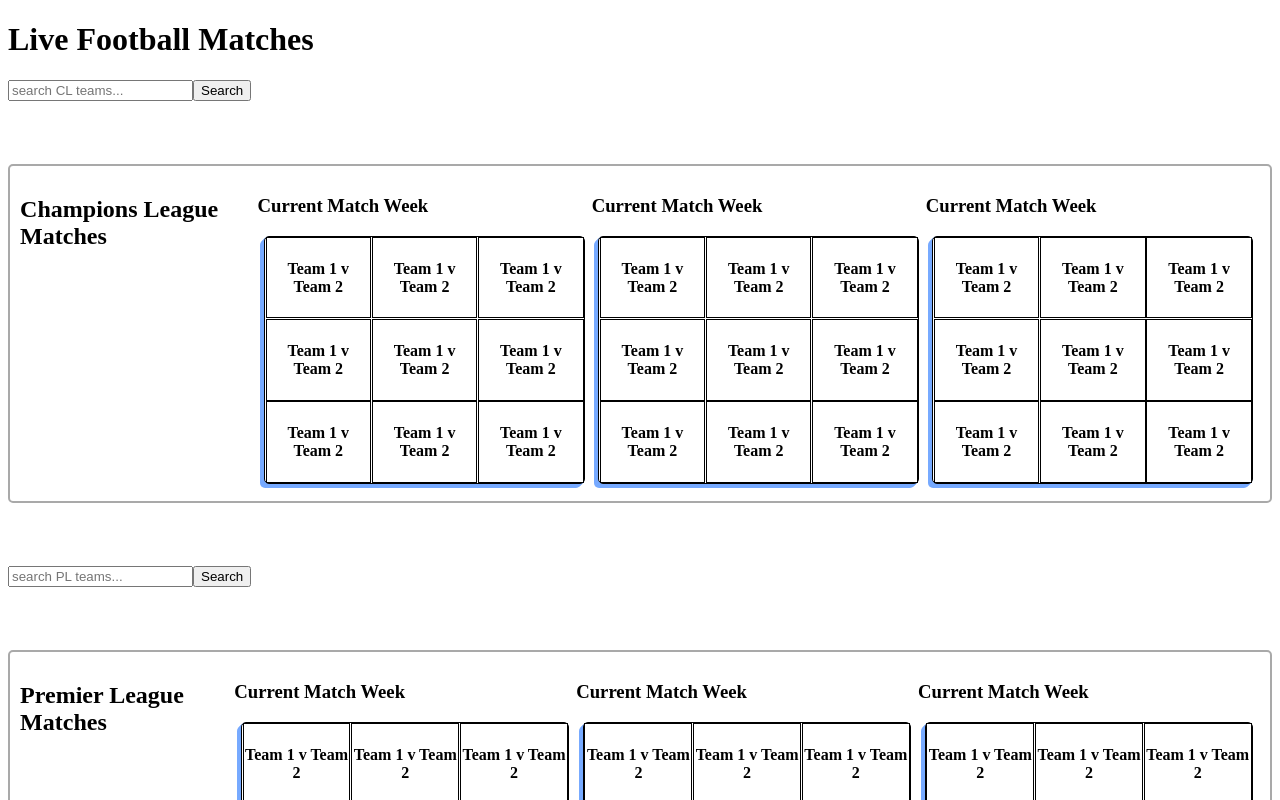
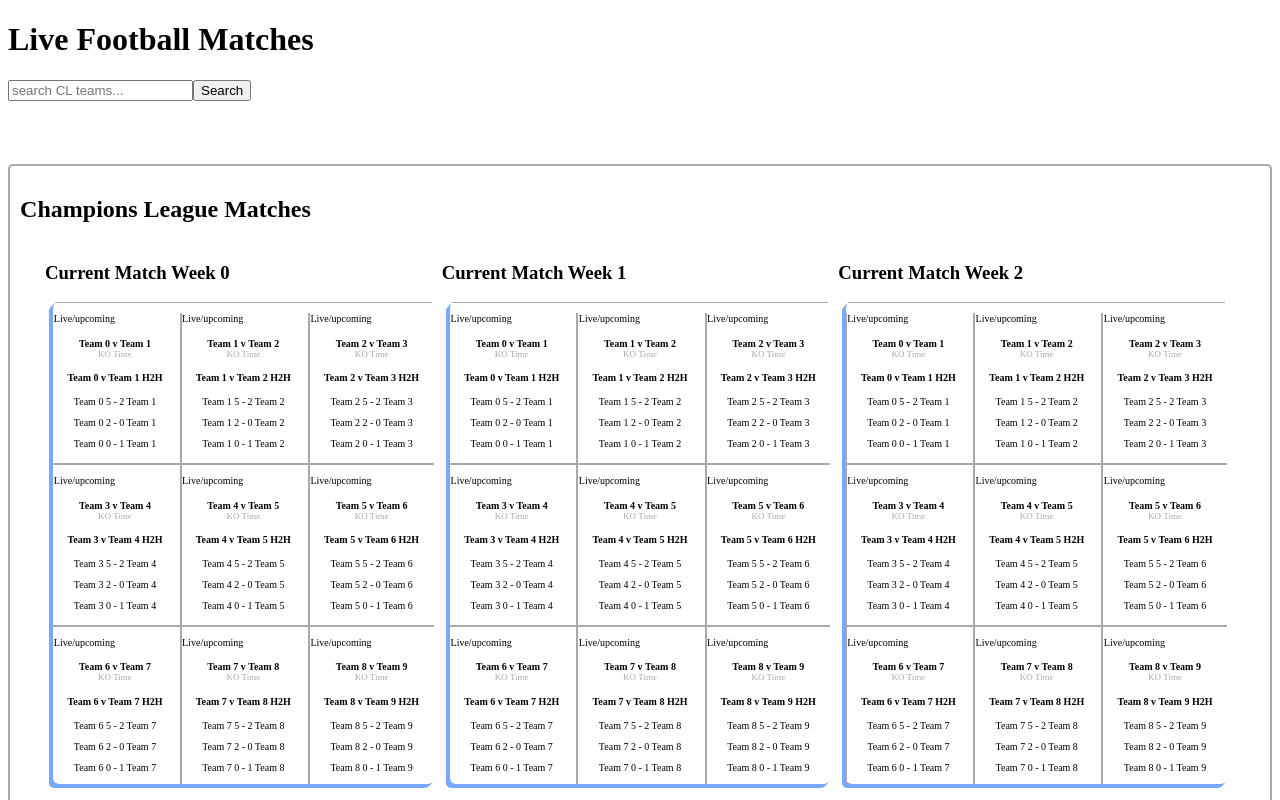
Before and after one commit to Solomon357/live-football-app, a React (Vite) app: page / in a window 1280 px wide. Shown: the top 800 px of the page. Built offline with nearby package versions, Linux system fonts and the light colour scheme.

Commit message:
more realised design of carousels with dummy data

```diff
--- a/package.json
+++ b/package.json
@@ -10,6 +10,7 @@
     "preview": "vite preview"
   },
   "dependencies": {
+    "live-football-app": "file:",
     "react": "^18.3.1",
     "react-dom": "^18.3.1"
   },
--- a/src/App.tsx
+++ b/src/App.tsx
@@ -1,10 +1,15 @@
-//import { useState } from 'react'
+import { useState, useEffect } from 'react'
 import './App.scss';
 import Carousel from './components/Carousel/Carousel';
 
+function App() {
+  const [mockChampData, setMockChampData] = useState<number[][]>([]);
+  const [mockPremData, setMockPremData] = useState<number[][]>([]);
 
-function App() {
-
+  useEffect(()=> {
+    setMockChampData([[0,1,2,3,4,5,6,7,8], [0,1,2,3,4,5,6,7,8], [0,1,2,3,4,5,6,7,8]]);
+    setMockPremData([[10,11,12,13,14,15,16,17,18], [10,11,12,13,14,15,16,17,18], [10,11,12,13,14,15,16,17,18]]);
+  }, [])
 
 
   return (
@@ -13,12 +18,12 @@
      <input type="text" placeholder='search CL teams...' />
      <button>Search</button>
 
-      <Carousel heading="Champions League"/>
+      <Carousel heading="Champions League" data={mockChampData}/>
 
       <input type="text" placeholder='search PL teams...' />
       <button>Search</button>
 
-      <Carousel heading="Premier League"/>
+      <Carousel heading="Premier League" data={mockPremData}/>
     </>
   )
 }
--- a/src/components/Carousel/Carousel.scss
+++ b/src/components/Carousel/Carousel.scss
@@ -1,8 +1,22 @@
 .carousel-container{
-    display: flex;
+  //  width: 100%;
+    display: block;
     border: 2px solid darkgrey;
     border-radius: 5px;
     padding: .8%;
     margin: 5% 0 5%;
     height: fit-content;
+
+    &__carousel-row{
+        //border: 2px solid red;
+        display: flex;
+        width: 100%;
+        justify-content: center;
+    }
+
+    &__matchweek-info {
+        //border: 2px solid blue;
+        display: block;
+        width: 32%;
+    }
 }
--- a/src/components/Carousel/Carousel.tsx
+++ b/src/components/Carousel/Carousel.tsx
@@ -1,29 +1,25 @@
 import "./Carousel.scss";
 
 import MatchWeekCard from '../MatchWeekCard/MatchWeekCard';
-import { useEffect, useState } from "react";
 type CarouselPropTypes = {
-  heading: string
+  heading: string,
+  data: number[][];
 }
 
-const Carousel = ({ heading }: CarouselPropTypes) => {
-
-  const [mockMatchWeekData, setMockMatchWeekData] = useState<number[]>([]);
-
-  useEffect(() => {
-    setMockMatchWeekData([0,1,2])
-  },[])
+const Carousel = ({ heading, data }: CarouselPropTypes) => {
 
   return (
     <div className="carousel-container">
       <h2>{heading} Matches</h2>
-      {mockMatchWeekData.map((matchWeekData) => {
-        return <MatchWeekCard key={matchWeekData} />
-      })}
-
-      <div className="card-container">
-
-
+      <div className="carousel-container__carousel-row">
+        {data.map((matchWeekData, i) => {
+          return (
+            <div key={i} className="carousel-container__matchweek-info">
+              <h3>Current Match Week {i}</h3>
+              <MatchWeekCard data={matchWeekData} />
+            </div>
+          )
+        })}
       </div>
     </div>
   )
--- a/src/components/MatchDayCard/MatchDayCard.scss
+++ b/src/components/MatchDayCard/MatchDayCard.scss
@@ -1,6 +1,49 @@
 .matchday-card {
+    font-size: x-small;
     text-align: center;
-    border: 1px solid black;
+    //border: 1px solid black;
     padding: .4%;
     margin: .4%;
+    height: fit-content;
+    position: relative;
+
+    &__status {
+        text-align: left;
+    }
+    &__verses{
+        margin-bottom: 0;
+    }
+    &__time{
+        margin-top: 0;
+        font-size: xx-small;
+        color: darkgrey;
+    }
+    // &__history-container {
+    //     border: 1px solid black;
+    // }
 }
+
+//pseudo-element shared styling
+.matchday-card ::before,
+.matchday-card ::after {
+    content: '';
+    position:absolute;
+    background-color: darkgray;
+    z-index: 1;
+}
+
+//borders for rows
+.matchday-card ::after{
+    inline-size: 100vw;
+    block-size: 2px;
+    inset-inline-start: 0;
+    inset-block-start: calc(2px * -1); // because gap is 4px
+}
+
+//borders for columns
+.matchday-card ::before {
+  inline-size: 2px;
+  block-size: 100vh;
+  inset-inline-start: calc(2px * -1);
+
+}
--- a/src/components/MatchDayCard/MatchDayCard.tsx
+++ b/src/components/MatchDayCard/MatchDayCard.tsx
@@ -1,15 +1,24 @@
 import './MatchDayCard.scss';
 
 type MatchDayCardPropTypes = {
-  key:number;
+  data:number;
 }
 
-const MatchDayCard = ({ key }:MatchDayCardPropTypes) => {
+const MatchDayCard = ({ data }:MatchDayCardPropTypes) => {
   return (
     <div className='matchday-card'>
-      <h4> Team 1 v Team 2 {key}</h4>
+      <p className='matchday-card__status'> Live/upcoming</p>
+      <h4 className='matchday-card__verses'>Team {data} v Team {data + 1}</h4>
+      <p className='matchday-card__time'>KO Time</p>
+
+      <div className='matchday-card__history-container'>
+        <h4>Team {data} v Team {data + 1} H2H</h4>
+        <p>Team {data} 5 - 2 Team {data + 1}</p>
+        <p>Team {data} 2 - 0 Team {data + 1}</p>
+        <p>Team {data} 0 - 1 Team {data + 1}</p>
+      </div>
     </div>
   )
 }
 
-export default MatchDayCard
+export default MatchDayCard;
--- a/src/components/MatchWeekCard/MatchWeekCard.scss
+++ b/src/components/MatchWeekCard/MatchWeekCard.scss
@@ -1,14 +1,13 @@
 
 .matchweek-container {
-    height: 80%;
-    width: 33%;
-
-    &__card {
+    height: fit-content;
     display: grid;
-        grid-template-columns: 1fr 1fr 1fr;
-        grid-template-rows: 1fr 1fr 1fr;
+    grid-template-columns: repeat(3, minmax(0,1fr));
+    grid-template-rows: repeat(3, minmax(0,1fr));
+    overflow: hidden;
+    gap: 4px;
     margin: 2%;
-        border: 1px solid black;
+    //border: 1px solid black;
     border-radius: 5px;
     box-shadow:  -0.5px 0.5px #77aaff,
     -1px 1px #77aaff,
@@ -16,4 +15,3 @@
     -3px 3px #77aaff,
     -4px 4px #77aaff;
 }
-}
--- a/src/components/MatchWeekCard/MatchWeekCard.tsx
+++ b/src/components/MatchWeekCard/MatchWeekCard.tsx
@@ -1,30 +1,21 @@
-import { useEffect, useState } from 'react';
 import MatchDayCard from '../MatchDayCard/MatchDayCard';
 import './MatchWeekCard.scss';
 
 type MatchWeekCardPropType = {
-  key: number;
+  data: number[];
 }
 
-const MatchWeekCard = ({ key }: MatchWeekCardPropType) => {
-
-  const [placeholderData, setPlaceholderData] = useState<number[]>([]);
-
-  useEffect(() => {
-    setPlaceholderData([0,1,2,3,4,5,6,7,8])
-  },[]);
+const MatchWeekCard = ({ data }: MatchWeekCardPropType) => {
 
 return (
   <section className='matchweek-container'>
-    <h3>Current Match Week {key}</h3>
-    <div className="matchweek-container__card">
-
-      {placeholderData.map((data) => {
-        return <MatchDayCard key={data}/>;
-      })}
-    </div>
+    {data.map((matchDayData, i) => {
+      return (
+        <MatchDayCard key={i} data={matchDayData}/>
+      )
+    })}
   </section>
 )
 }
 
-export default MatchWeekCard
+export default MatchWeekCard;
```
Also changed, not shown: 1 other file (tests, documents, lock files or other folders). Lines whose indentation alone changed are shown as unchanged.
